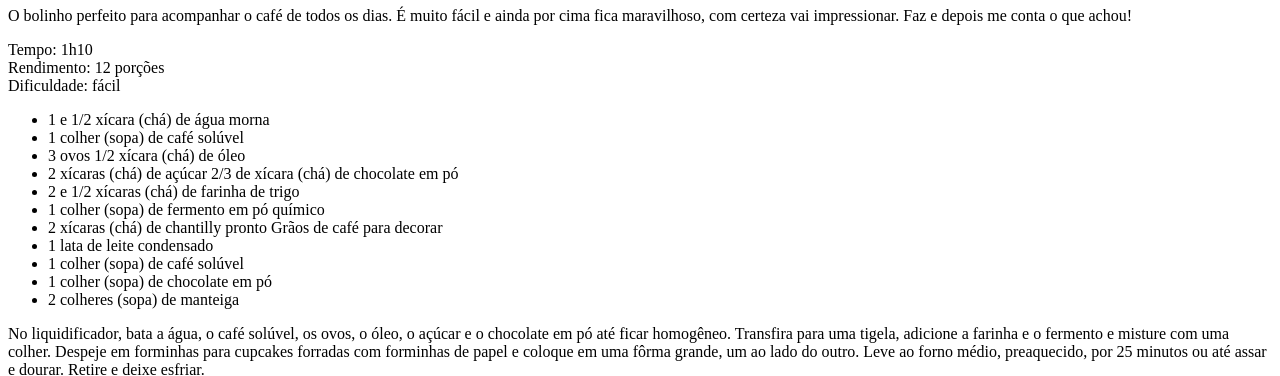
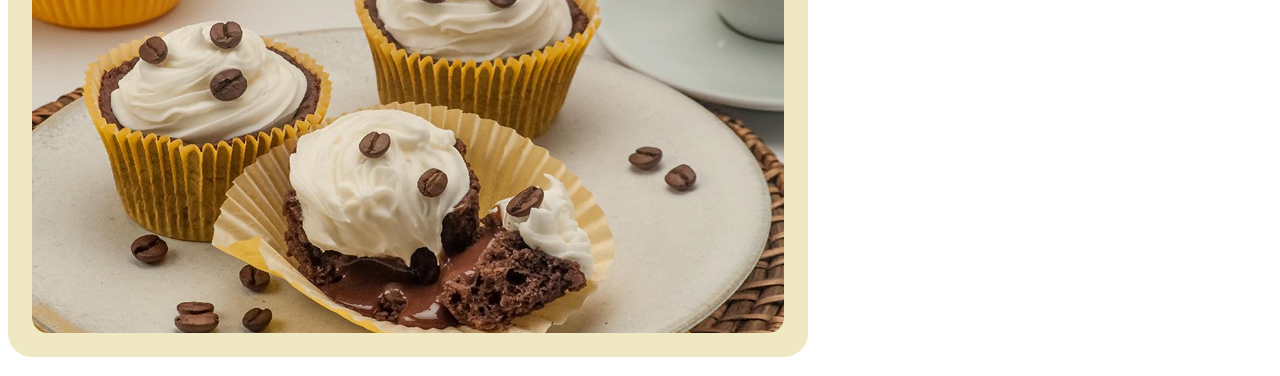
Before and after one commit to xManoelx/Pagina-de-receita, a plain HTML site: page index.html in a window 1280 px wide. Shown: the part 99-475 px from the top of the page. Drawn offline with Linux system fonts and the light colour scheme.

Commit message:
adicionando imagens e estilo

```diff
--- a/index.html
+++ b/index.html
@@ -3,11 +3,13 @@
 <head>
     <meta charset="UTF-8">
     <meta name="viewport" content="width=device-width, initial-scale=1.0">
+
     <title>Página de receita</title>
+    <link rel="stylesheet" href="style.css">
 </head>
 <body>
     <div id="page">
-        <img src="" alt="">
+        <img src="assets/Container.png" alt="imagem de um Cupcake com grãos de café e chantilly">
 
         <main>
            <section id="about"></section>
--- /dev/null
+++ b/style.css
@@ -0,0 +1,3 @@
+img {
+    border-radius: 16px;
+}
```
Also changed, not shown: assets/Container.png (added), assets/Página de receita.jpg (added), 1 other file. Lines whose indentation alone changed are shown as unchanged.
